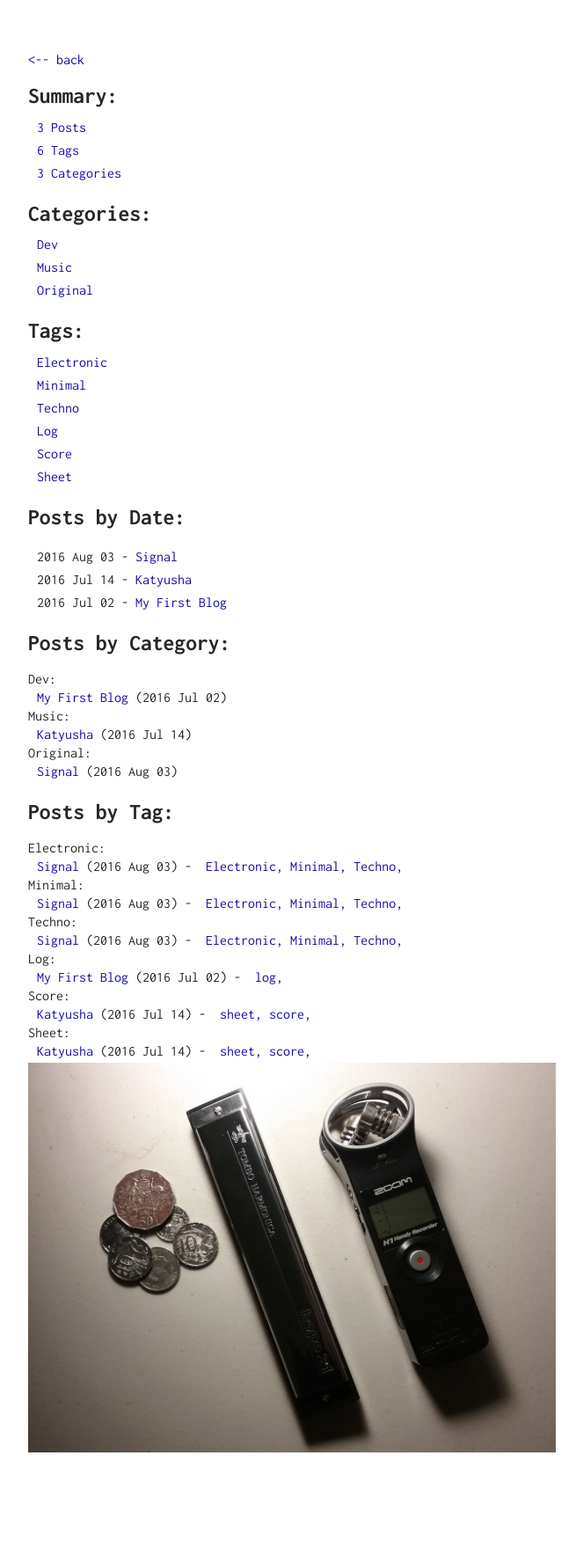
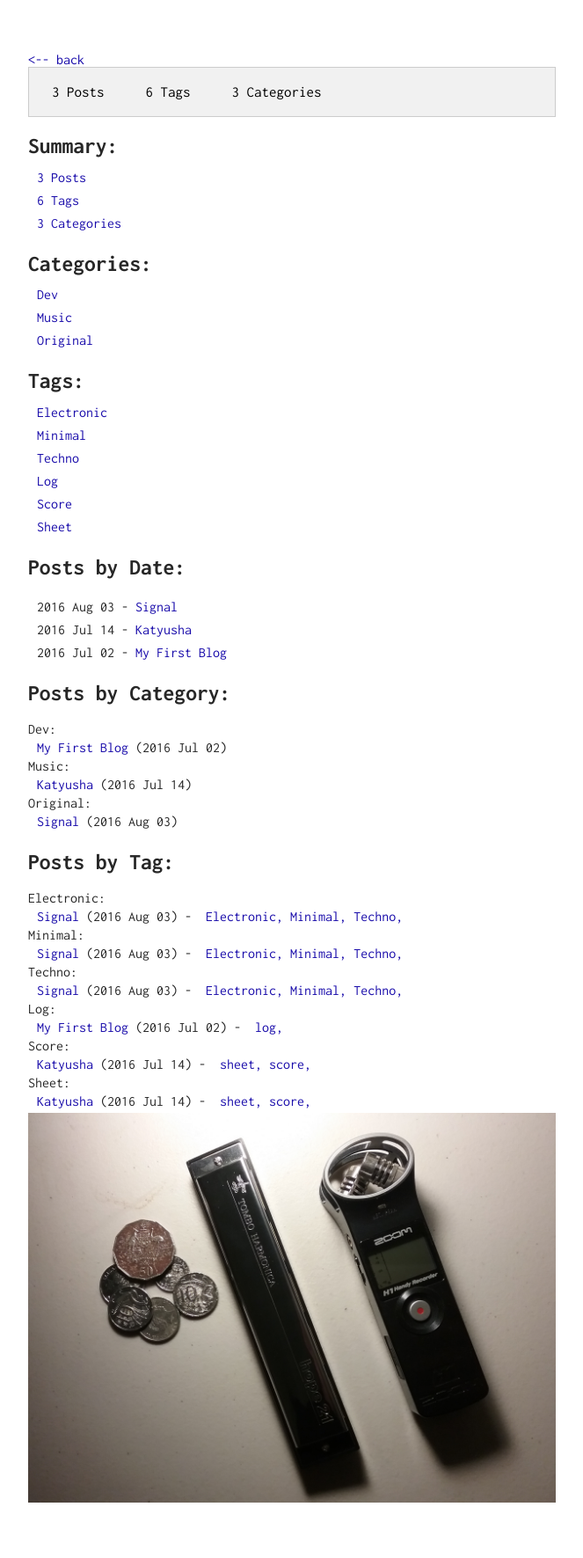
Before and after one commit to Busker-Yeh/Busker-Yeh.GitHub.IO, a Jekyll site: the page built from archive.html, in a window 1280 px wide. Shown: the whole page at 88% size, without its empty margins (308-971 px from the left). Built offline with Jekyll 4.4.1, drawn with Linux system fonts in a browser that asks for light colours; before the commit the page ends 1714 px from its top, so only the background shows below that.

Commit message:
learning js

```diff
--- a/archive.html
+++ b/archive.html
@@ -5,6 +5,27 @@
 <div class="archive">
 
     <a class="archive__back" href="/">&lt;-- back</a>
+
+    <ul class="tab">
+	  <li><a href="#" class="tablinks" onclick="openType(event, 'Posts')">{{ site.posts | size }} Posts</a></li>
+	  <li><a href="#" class="tablinks" onclick="openType(event, 'Tags')">{{ site.tags | size }} Tags</a></li>
+	  <li><a href="#" class="tablinks" onclick="openType(event, 'Categories')">{{ site.categories | size }} Categories</a></li>
+	</ul>
+
+    <div id="Posts" class="tabcontent">
+	  <h3>Posts</h3>
+	  <p>{{ site.posts | size }} Posts</p>
+	</div>
+
+	<div id="Tags" class="tabcontent">
+	  <h3>Tags</h3>
+	  <p>Tags</p>
+	</div>
+
+	<div id="Categories" class="tabcontent">
+	  <h3>Categories</h3>
+	  <p>Categories</p>
+	</div>
 
     <h1 class="archive__title">Summary:</h1>
     <ul>
--- a/assets/css/main.scss
+++ b/assets/css/main.scss
@@ -276,4 +276,39 @@
             margin-bottom: 10px;
         }
     }
+    ul.tab {
+		list-style-type: none;
+		margin: 0;
+		padding: 0;
+		overflow: hidden;
+		border: 1px solid #ccc;
+		background-color: #f1f1f1;
+	}
+
+	ul.tab li {float: left;}
+
+	ul.tab li a {
+		display: inline-block;
+		color: black;
+		text-align: center;
+		padding: 14px 16px;
+		text-decoration: none;
+		transition: 0.3s;
+		font-size: 17px;
+	}
+
+	ul.tab li a:hover {
+		background-color: #ddd;
+	}
+
+	ul.tab li a:focus, .active {
+		background-color: #ccc;
+	}
+
+	.tabcontent {
+		display: none;
+		padding: 6px 12px;
+		border: 1px solid #ccc;
+		border-top: none;
+	}
 }
```
Also changed, not shown: other parts of archive.html (+17 -0 lines).
